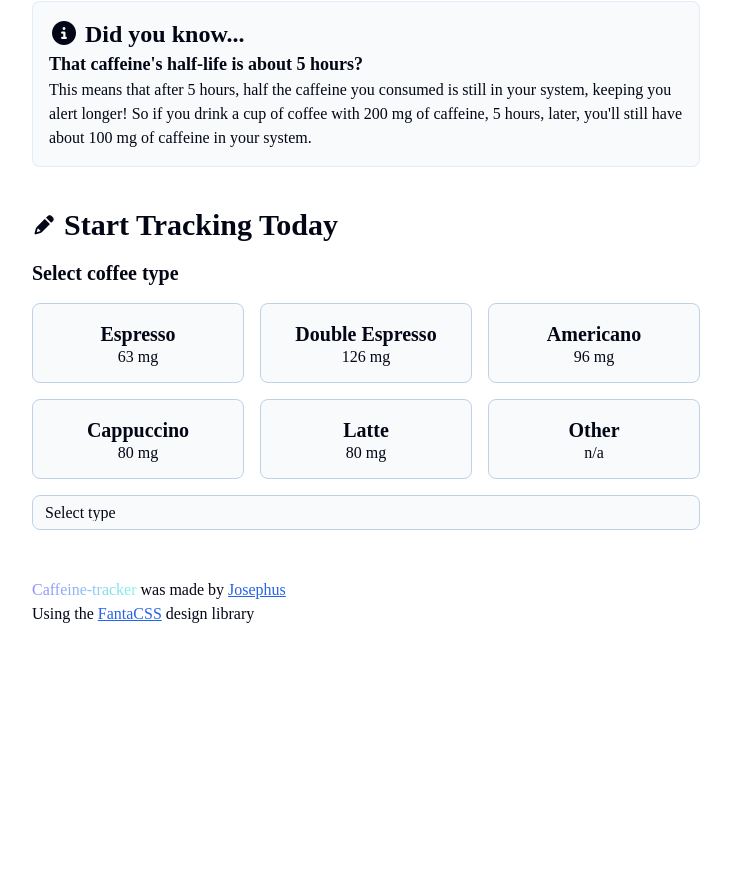
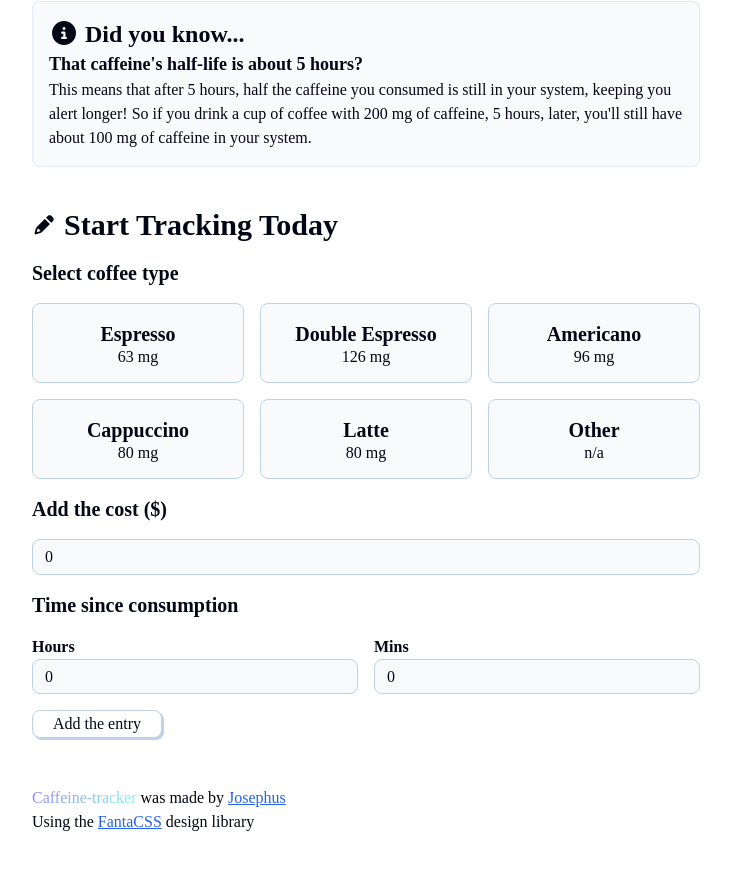
Before and after one commit to Josephus-git/caffeine-tracker, a React (Vite) app: page / in a window 1280 px wide. Shown: the part 343-1212 px from the top of the page, without its empty margins (274-1005 px from the left). Before the commit the page ends 1017 px from the top, so only its background shows below. Built offline with nearby package versions, Linux system fonts and the light colour scheme; a web font is replaced by a local one.

Commit message:
updated coffee form

```diff
--- a/src/components/CoffeeForm.tsx
+++ b/src/components/CoffeeForm.tsx
@@ -1,6 +1,17 @@
 import { coffeeOptions } from "../utils";
+import { useState } from "react";
 
 export default function CoffeeForm() {
+    const [selectedCoffee, setSelectedCoffee] = useState<null|string>(null)
+    const[showCoffeeTypes, setShowCoffeeTypes] = useState(false)
+    const [coffeeCost, setCoffeeCost] = useState(0)
+    const [hour, setHour] = useState(0)
+    const [min, setMin] = useState(0)
+
+    function handleSubmitForm() {
+        console.log(selectedCoffee, coffeeCost, hour, min)
+    }
+
     return (
         <>
             <div className="section-header">
@@ -11,18 +22,27 @@
             <div className="coffee-grid">
                 {coffeeOptions.slice(0, 5).map((option, optionIndex) => {
                     return (
-                        <button className="button-card" key={optionIndex}>
+                        <button onClick={() => {
+                            setSelectedCoffee(option.name)
+                            setShowCoffeeTypes(false)
+                        }} className={"button-card" + (option.name === selectedCoffee? ' coffee-button-selected' : " ")} key={optionIndex}>
                             <h4>{option.name}</h4>
                             <p>{option.caffeine} mg</p>
                         </button>
                     )
                 })}
-                <button className="button-card">
+                <button onClick={() => {
+                    setShowCoffeeTypes(true)
+                    setSelectedCoffee(null)
+                }} className={"button-card" + (showCoffeeTypes ? ' coffee-button-selected' : " ")}>
                     <h4>Other</h4>
                     <p>n/a</p>
                 </button>
             </div>
-            <select id="coffee-list" name="coffee-list">
+            {showCoffeeTypes && (
+                <select onChange={(e) => {
+                    setSelectedCoffee(e.target.value)
+                }} id="coffee-list" name="coffee-list">
                 <option value={undefined}>Select type</option>
                 {coffeeOptions.map((option, optionIndex) => {
                     return (
@@ -31,7 +51,42 @@
                         </option>
                     )
                 })}
-            </select>
+                </select>
+            )}
+            <h4>Add the cost ($)</h4>
+            <input className="w-full" type="number" value={coffeeCost} onChange={(e) => {
+                setCoffeeCost(Number(e.target.value)) // check !!!!!!!----
+            }} placeholder="4.50" />
+            <h4>Time since consumption</h4>
+            <div className="time-entry">
+                <div>
+                    <h6>Hours</h6>
+                    <select onChange={(e) => {
+                        setHour(Number(e.target.value))
+                    }} id="hours-select">
+                        {[0, 1, 2, 3, 4, 5, 6, 7, 8, 9, 10, 11, 12, 13, 14, 15, 16, 17, 18, 19, 20, 21, 22, 23,].map((hour, hourIndex) => {
+                            return (
+                                <option key={hourIndex} value={hour}>{hour}</option>
+                            )
+                        })}
+                    </select>
+                </div>
+                <div>
+                    <h6>Mins</h6>
+                    <select onChange={(e) => {
+                        setMin(Number(e.target.value))
+                    }} id="mins-select">
+                        {[0, 5, 10, 15, 30, 45].map((min, minIndex) => {
+                            return (
+                                <option key={minIndex} value={min}>{min}</option>
+                            )
+                        })}
+                    </select>
+                </div>
+                <button onClick={handleSubmitForm}>
+                    Add the entry
+                </button>
+            </div>
         </>
     )
 }
--- a/src/components/Stats.tsx
+++ b/src/components/Stats.tsx
@@ -1,3 +1,5 @@
+
+
 export default function Stats() {
     return (
         <>
```
